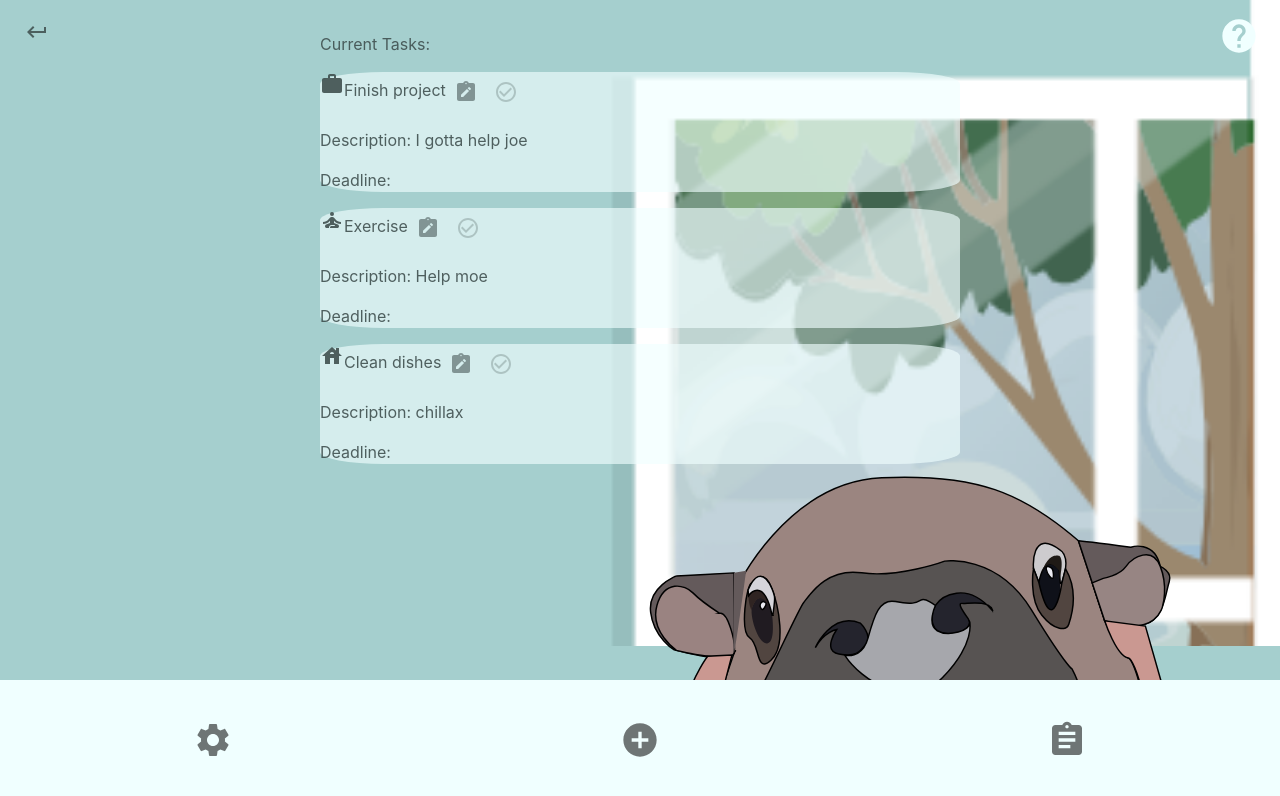
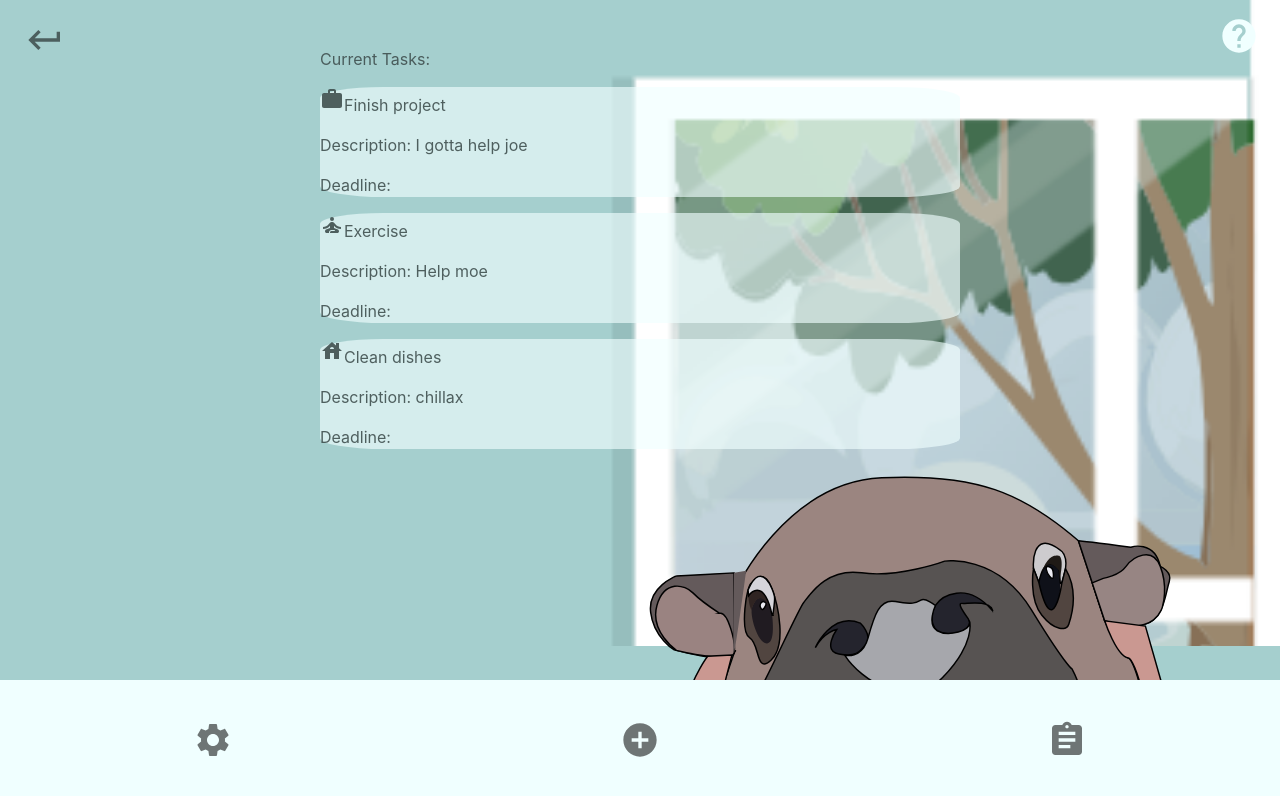
Before and after one commit to R4nd0me/TNM088-Gruppprojekt, a React (Vite) app in the folder project/: page /viewtasks in a window 1280 px wide. Shown: the top 796 px of the page. Built offline with nearby package versions, Linux system fonts and the light colour scheme.

Commit message:
shit is gone

```diff
--- a/project/src/ReturnButton.jsx
+++ b/project/src/ReturnButton.jsx
@@ -10,7 +10,7 @@ export default function ReturnButton(){
     if (pathname != '/'){
     return (
         <div className = 'return'>
-            <IconButton size = 'large' onClick={() => {navigate('/')}}><KeyboardReturnIcon></KeyboardReturnIcon></IconButton>
+            <IconButton size = 'large' onClick={() => {navigate('/')}}><KeyboardReturnIcon sx = {{fontSize: 40}}></KeyboardReturnIcon></IconButton>
         </div>
     )
     }
--- a/project/src/TaskDisplay.jsx
+++ b/project/src/TaskDisplay.jsx
@@ -55,6 +55,11 @@ function Task({data, detailed}){
         setToggle((prevState) => !prevState);
         data.progress = sliderValue;
     }
+
+    /*
+                <IconButton aria-label="complete" onClick={toggleEdit}><NoteAltIcon></NoteAltIcon></IconButton>
+                <IconButton disabled = {toggle} onClick ={handleSlider}><CheckCircleOutlineIcon></CheckCircleOutlineIcon></IconButton>
+    */
     return(
         <div className = "task" id = {data.cate}>
             <p>
@@ -69,8 +74,6 @@ function Task({data, detailed}){
                 }
             })()}
                 {data.name}
-                <IconButton aria-label="complete" onClick={toggleEdit}><NoteAltIcon></NoteAltIcon></IconButton>
-                <IconButton disabled = {toggle} onClick ={handleSlider}><CheckCircleOutlineIcon></CheckCircleOutlineIcon></IconButton>
             </p>
             {detailed ? <p>Description: {data.description}</p> : null}
             {detailed ? null :<Slider defaultValue={data.progress}size = "medium" onChange={(e,value) => (setValue(value))}></Slider>}
```
